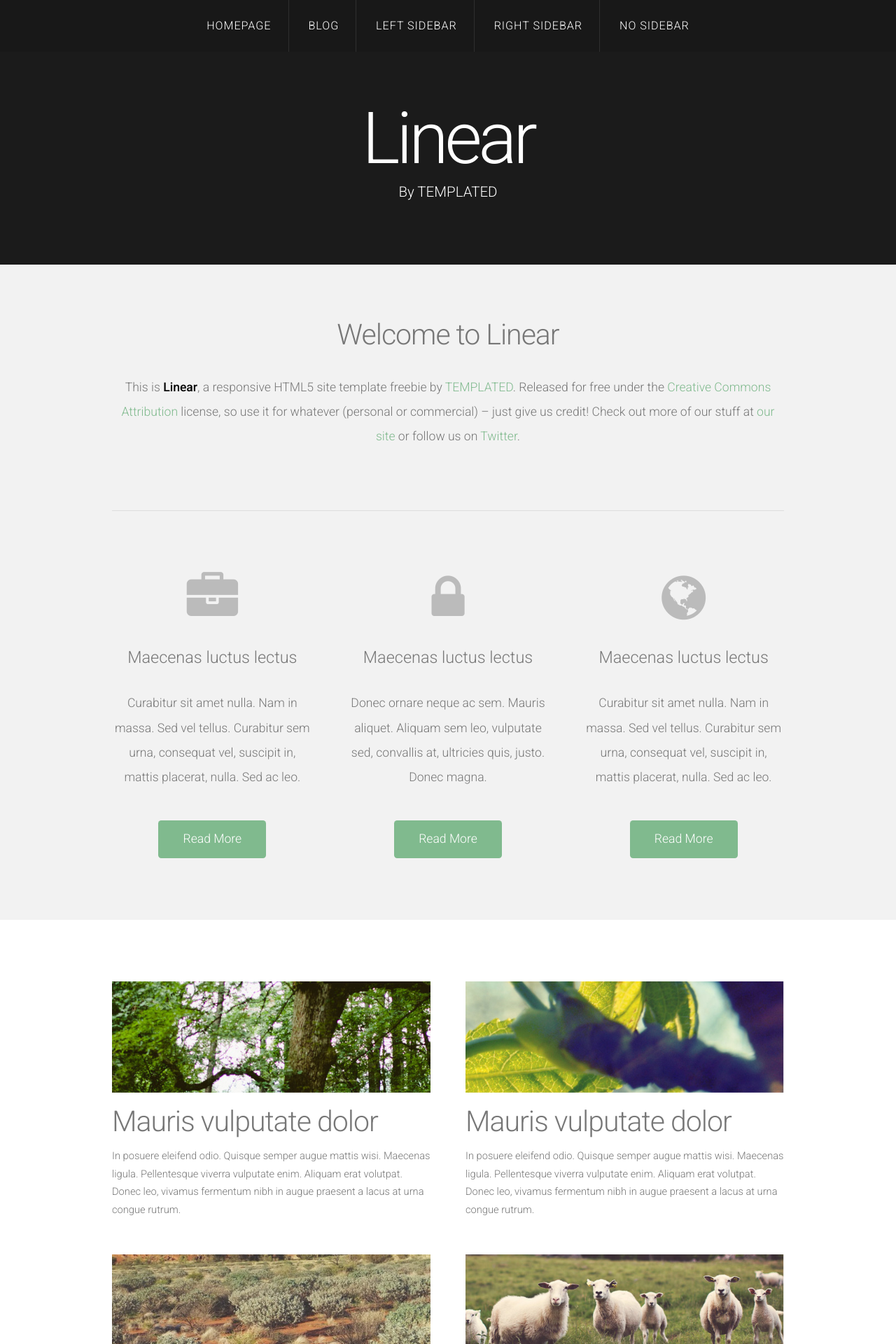
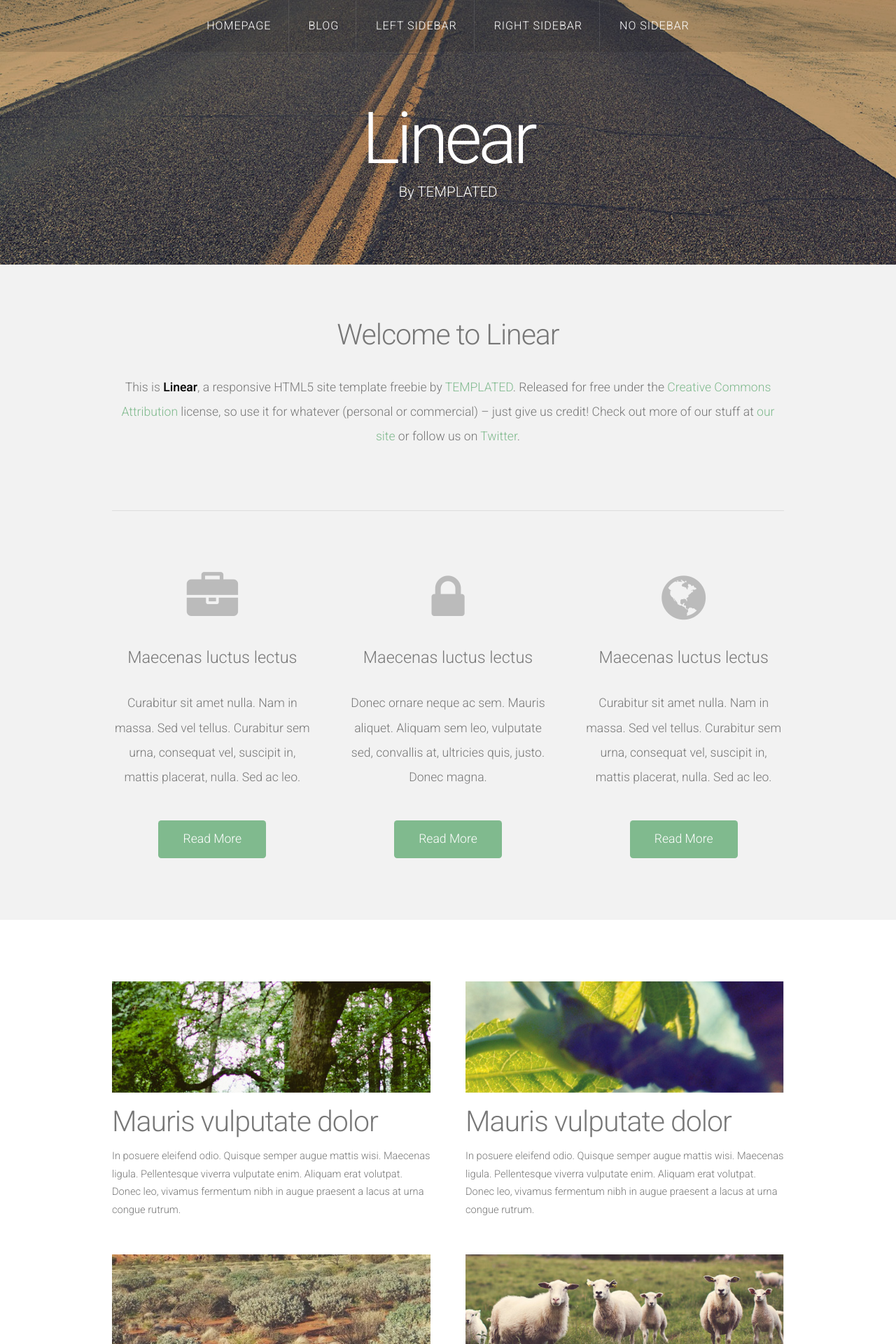
Before and after one commit to ruderphilipp/pages-test, a Jekyll site: the page built from index.html, in a window 1280 px wide. Shown: the top 1920 px of the page at 70% size. Built offline with Jekyll 4.4.1, drawn with Linux system fonts in a browser that asks for light colours; nearby versions of some CDN libraries; the list of posts is cut into pages by our own code.

Commit message:
Revert "fix path in CSS file"
This reverts commit 2dd93f58c867eb7a6a75361f6145544f4140afdf.

Conflicts:
	assets/css/style.css

```diff
--- a/assets/css/style.css
+++ b/assets/css/style.css
@@ -771,7 +771,7 @@
 	#header
 	{
 		position: relative;
-		background: url(./assets/images/header.jpg) no-repeat bottom center;
+		background: url(../images/header.jpg) no-repeat bottom center;
 		background-attachment: fixed;
 		background-size: cover;
 		text-align: center;
@@ -986,7 +986,7 @@
 	{
 		position: relative;
 		text-align: center;
-		background: url(./assets/images/header.jpg) no-repeat center center;
+		background: url(../images/header.jpg) no-repeat center center;
 		background-attachment: fixed;
 		background-size: cover;
 	}
```
